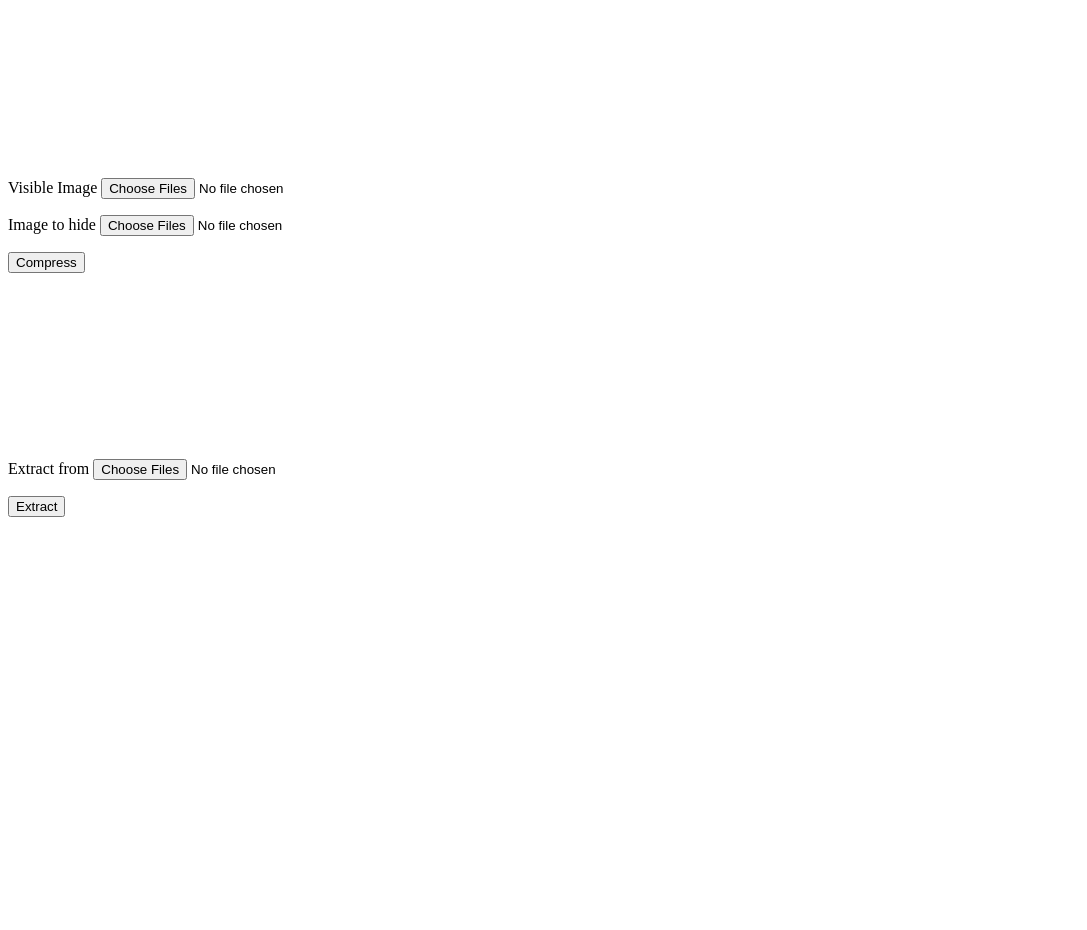
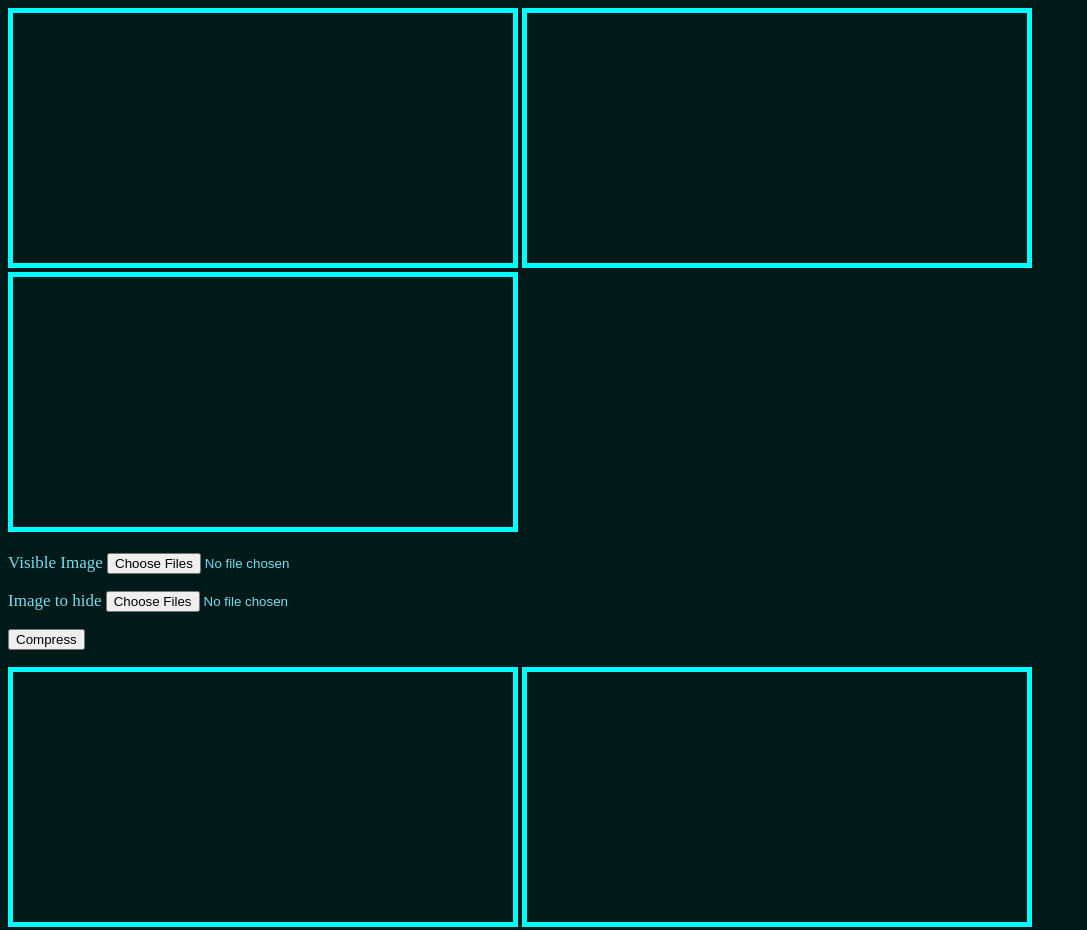
Before and after one commit to vernon2002/Incept, a plain HTML site: page index.html in a window 1280 px wide. Shown: the top 930 px of the page, without its empty margins (0-1087 px from the left). Before the commit the page ends 800 px from the top, so only its background shows below. Drawn offline with Linux system fonts and the light colour scheme.

Commit message:
sfkdjkfj

```diff
--- a/index.html
+++ b/index.html
@@ -1,3 +1,13 @@
+<!DOCTYPE html>
+<html lang="en" >
+<head>
+  <meta charset="UTF-8">
+  <title>CodePen - steg compression</title>
+  <link rel="stylesheet" href="./style.css">
+
+</head>
+<body>
+<!-- partial:index.partial.html -->
 <script src="https://www.dukelearntoprogram.com/course1/common/js/image/SimpleImage.js">
 </script>
 <canvas id="can1">
@@ -32,3 +42,8 @@ onclick="compress()">
 onclick="extract()">
 </p>
   </div>
+<!-- partial -->
+  <script  src="./script.js"></script>
+
+</body>
+</html>
```
